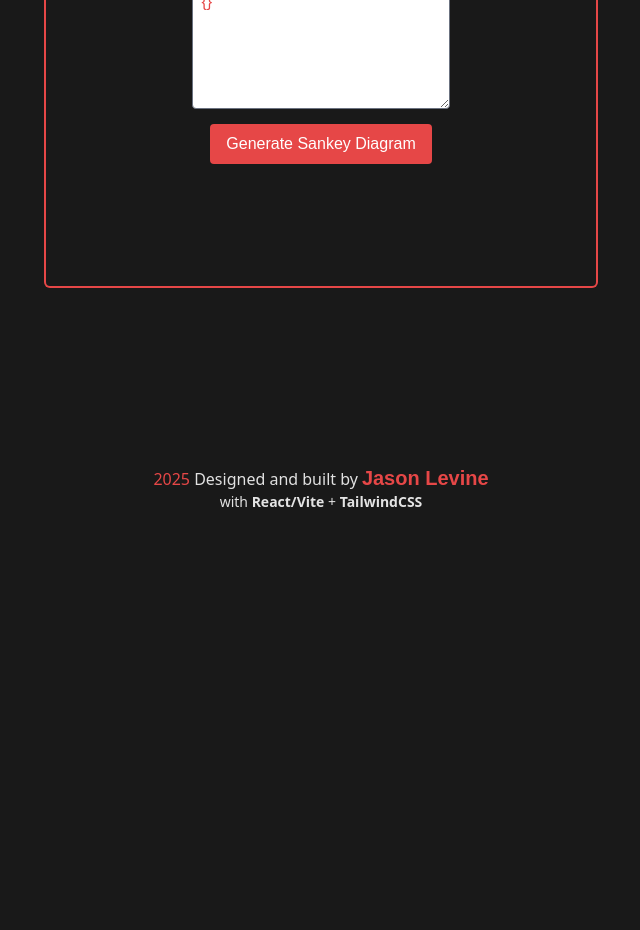
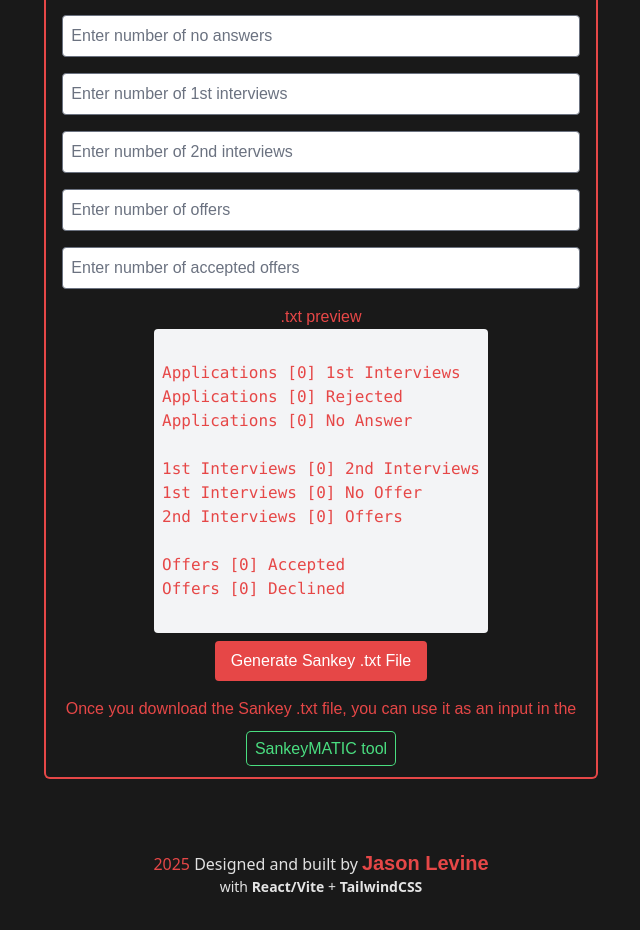
Before and after one commit to JsonLevine/job-tracker, a React (Vite) app: page / in a window 1280 px wide. Shown: the part 280-1210 px from the top of the page, without its empty margins (319-959 px from the left). Before the commit the page ends 864 px from the top, so only its background shows below. Built offline with nearby package versions, Linux system fonts and the light colour scheme; a web font is replaced by a local one; what tailwindcss-animated would draw is missing.

Commit message:
Update SankeyGenerator.jsx

```diff
--- a/src/components/SankeyGenerator.jsx
+++ b/src/components/SankeyGenerator.jsx
@@ -14,22 +14,84 @@ function SankeyGenerator() {
           value={data.applications || ''}
           onChange={(e) => setData({ ...data, applications: e.target.value })}
         />
+        <input
+          type="text"
+          placeholder="Enter number of rejections"
+          className="mb-4 w-full p-2 border rounded"
+          value={data.rejections || ''}
+          onChange={(e) => setData({ ...data, rejections: e.target.value })}
+        />
+        <input
+          type="text"
+          placeholder="Enter number of no answers"
+          className="mb-4 w-full p-2 border rounded"
+          value={data.noAnswers || ''}
+          onChange={(e) => setData({ ...data, noAnswers: e.target.value })}
+        />
+        <input
+          type="text"
+          placeholder="Enter number of 1st interviews"
+          className="mb-4 w-full p-2 border rounded"
+          value={data.firstInterviews || ''}
+          onChange={(e) => setData({ ...data, firstInterviews: e.target.value })}
+        />
+        <input
+          type="text"
+          placeholder="Enter number of 2nd interviews"
+          className="mb-4 w-full p-2 border rounded"
+          value={data.secondInterviews || ''}
+          onChange={(e) => setData({ ...data, secondInterviews: e.target.value })}
+        />
+        <input
+          type="text"
+          placeholder="Enter number of offers"
+          className="mb-4 w-full p-2 border rounded"
+          value={data.offers || ''}
+          onChange={(e) => setData({ ...data, offers: e.target.value })}
+        />
+        <input
+          type="text"
+          placeholder="Enter number of accepted offers"
+          className="mb-4 w-full p-2 border rounded"
+          value={data.accepted || ''}
+          onChange={(e) => setData({ ...data, accepted: e.target.value })}
+        />
         <label className="mb-2">
-          Data:
-          <textarea
-            className="w-full h-32 p-2 border rounded"
-            value={JSON.stringify(data, null, 2)}
-            onChange={(e) => setData(JSON.parse(e.target.value))}
-          />
+         .txt preview
+          <pre className="bg-gray-100 p-2 rounded text-left">
+            {`
+Applications [${data.applications || 0}] 1st Interviews
+Applications [${data.rejections || 0}] Rejected
+Applications [${data.noAnswers || 0}] No Answer
+
+1st Interviews [${data.firstInterviews || 0}] 2nd Interviews
+1st Interviews [${data.firstInterviews || 0}] No Offer
+2nd Interviews [${data.secondInterviews || 0}] Offers
+
+Offers [${data.offers || 0}] Accepted
+Offers [${data.offers || 0}] Declined
+            `}
+          </pre>
+
         </label>
         <button
           type="submit"
           className="px-4 py-2 bg-stronghold-red text-white rounded hover:bg-stronghold-red-dark"
         >
-          Generate Sankey Diagram
+          Generate Sankey .txt File
         </button>
       </form>
-      <div></div>
+      <div className="mt-4 text-center">
+        <div className="mb-4">Once you download the Sankey .txt file, you can use it as an input in the </div>
+        <a
+          href="https://sankeymatic.com/build/"
+          target="_blank"
+          rel="noopener noreferrer"
+          className="text-stronghold-green ring-1 ring-stronghold-green rounded p-2 jersey hover:underline"
+        >
+          SankeyMATIC tool
+        </a>
+      </div>
     </div>
   )
 }
```
